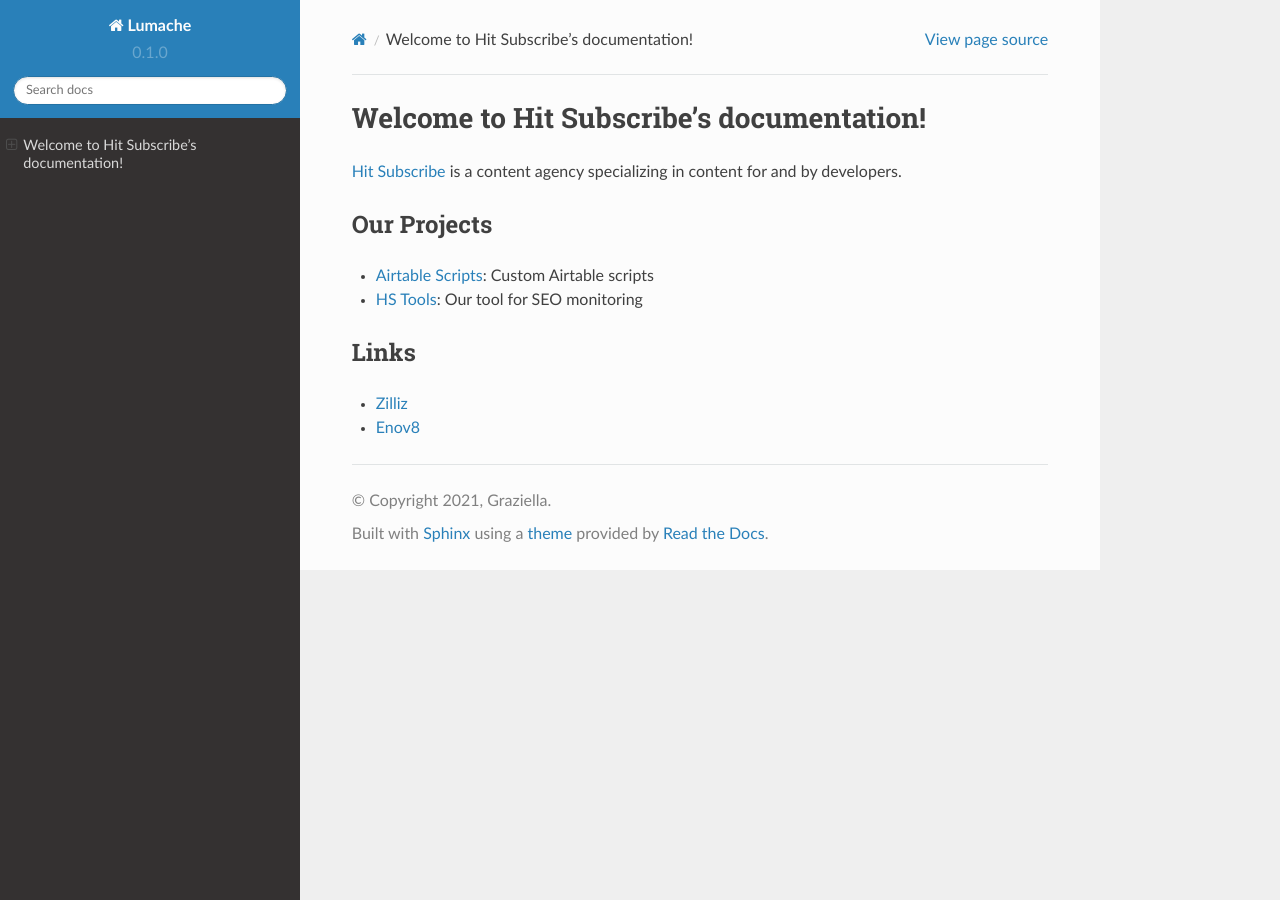
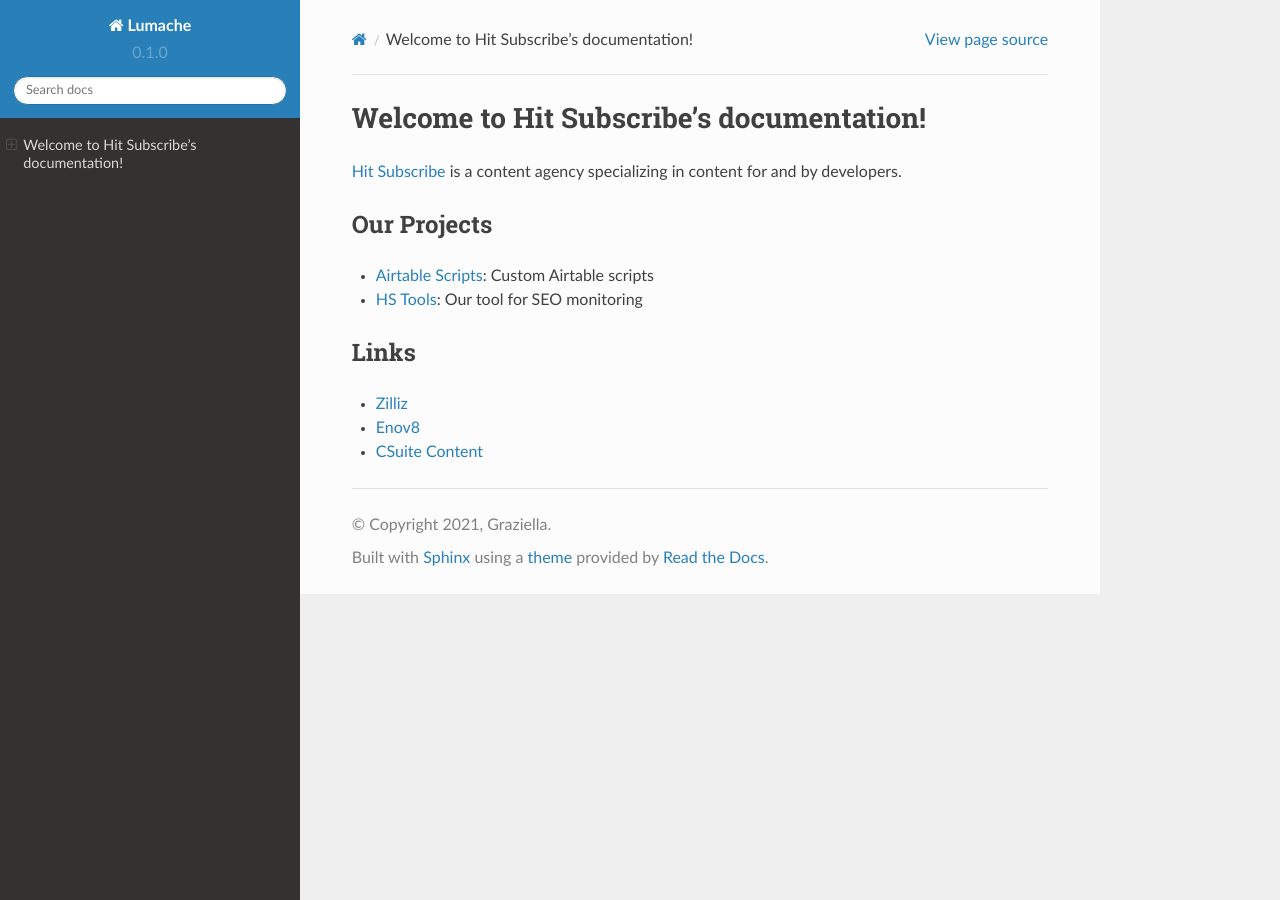
Before and after one commit to hit-subscribe/readthedocs, a Sphinx documentation site: the page built from docs/source/index.rst, in a window 1280 px wide. Built offline with Sphinx 7.4.7 and the Read the Docs theme 2.0.0, drawn with Linux system fonts in a browser that asks for light colours.

Commit message:
Update index.rst

```diff
--- a/docs/source/index.rst
+++ b/docs/source/index.rst
@@ -16,3 +16,4 @@ Links
 
 - `Zilliz <https://zilliz.com/>`_
 - `Enov8 <https://www.enov8.com/>`_
+- `CSuite Content <https://csuitecontent.com/>`_
```
